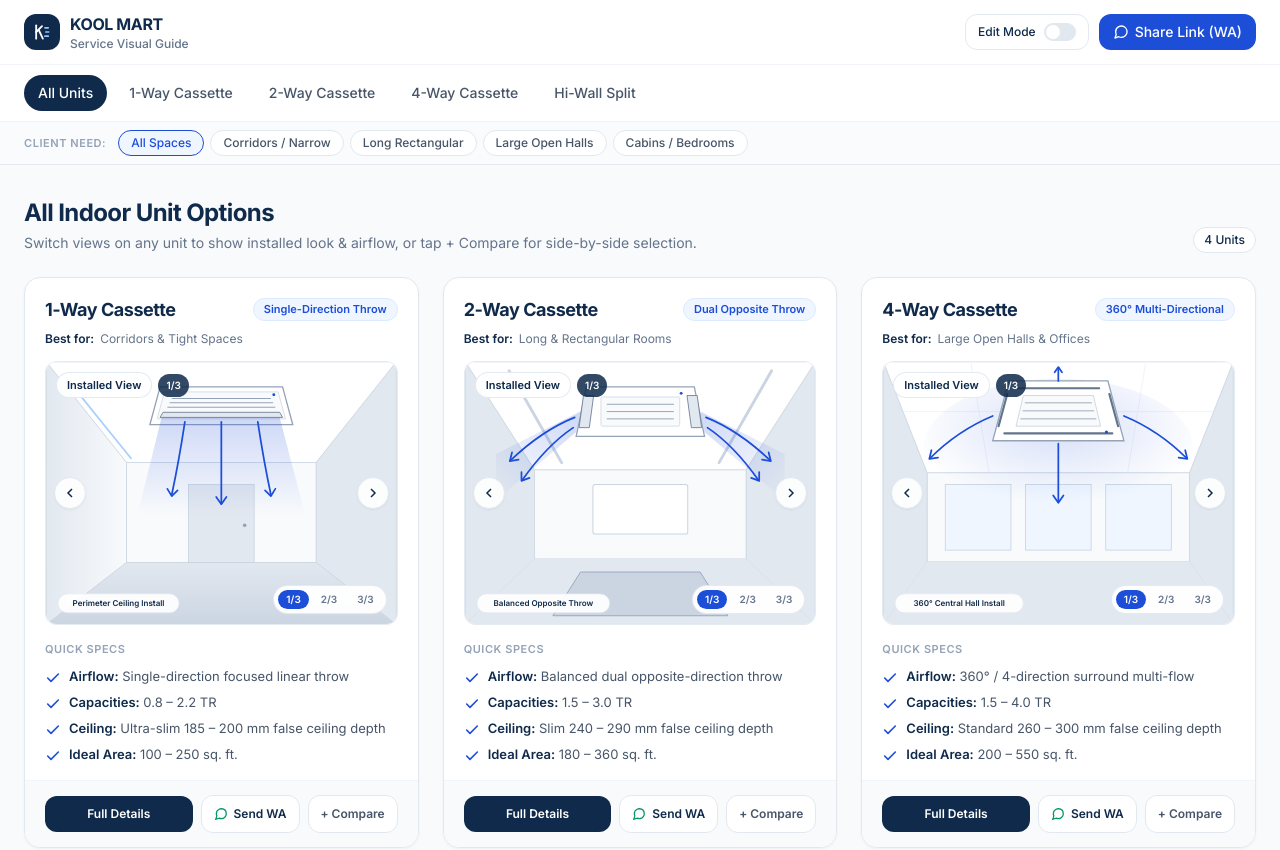
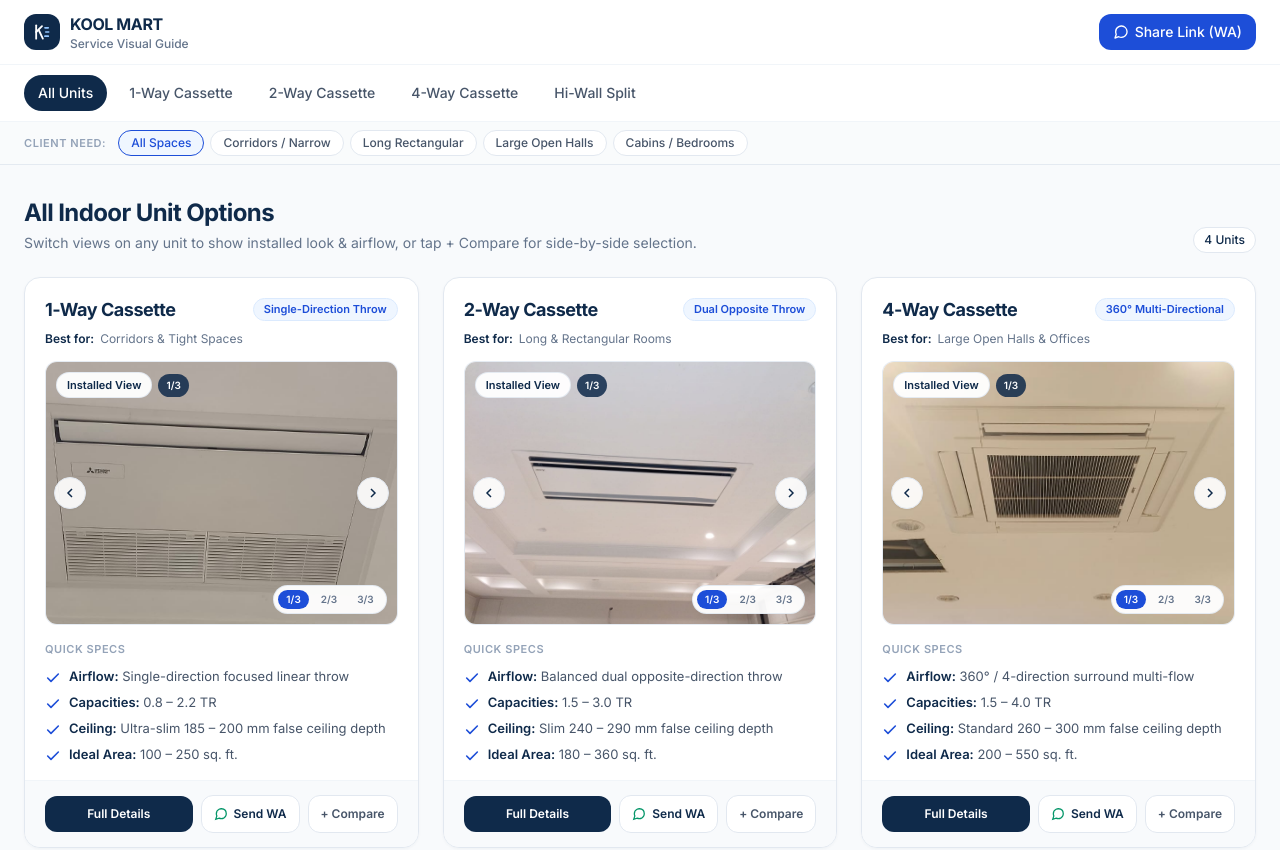
Before and after one commit to operations539/Cataloge-, a plain HTML site: page index.html in a window 1280 px wide. Shown: the top 850 px of the page. Drawn offline with nearby package versions, Linux system fonts and the light colour scheme.

Commit message:
index.html

```diff
--- a/index.html
+++ b/index.html
@@ -95,20 +95,6 @@
       <!-- Right Controls: Edit Mode Toggle + Share Link (WA) -->
       <div class="flex items-center gap-2 sm:gap-2.5 shrink-0">
         <!-- Edit Mode Toggle -->
-        <button
-          id="editModeToggleBtn"
-          type="button"
-          onclick="toggleEditMode()"
-          aria-pressed="false"
-          title="Toggle Edit Mode to test real site photos in-browser"
-          class="inline-flex items-center gap-2 px-3 py-2 rounded-xl border border-slate-200 bg-white hover:bg-slate-50 text-xs font-medium text-[#0F2A4A] transition-all"
-        >
-          <span class="hidden sm:inline">Edit Mode</span>
-          <span class="sm:hidden">Edit</span>
-          <span id="editToggleTrack" class="w-8 h-4.5 rounded-full bg-slate-200 relative inline-flex items-center p-0.5 transition-colors">
-            <span id="editToggleThumb" class="w-3.5 h-3.5 rounded-full bg-white shadow-xs transform transition-transform translate-x-0"></span>
-          </span>
-        </button>
 
         <!-- Share Link (WhatsApp) -->
         <button
@@ -454,7 +440,7 @@
         bestForTag: 'Corridors & Tight Spaces',
         roomCategories: ['corridors', 'cabins'],
         images: {
-          installed: '', // e.g., "images/1way-installed.jpg"
+          installed: '1_way_casatte.jpeg', // e.g., "images/1way-installed.jpg"
           closeup: '',   // e.g., "images/1way-closeup.jpg"
           airflow: ''    // Leave empty to keep crisp airflow diagram
         },
@@ -488,7 +474,7 @@
         bestForTag: 'Long & Rectangular Rooms',
         roomCategories: ['rectangular'],
         images: {
-          installed: '', // e.g., "images/2way-installed.jpg"
+          installed: 'Two_way_castte_ac.jpeg', // e.g., "images/2way-installed.jpg"
           closeup: '',   // e.g., "images/2way-closeup.jpg"
           airflow: ''
         },
@@ -522,7 +508,7 @@
         bestForTag: 'Large Open Halls & Offices',
         roomCategories: ['open-halls'],
         images: {
-          installed: '', // e.g., "images/4way-installed.jpg"
+          installed: '4_way_casatte.jpeg', // e.g., "images/4way-installed.jpg"
           closeup: '',   // e.g., "images/4way-closeup.jpg"
           airflow: ''
         },
@@ -556,7 +542,7 @@
         bestForTag: 'Cabins, Bedrooms & Retrofits',
         roomCategories: ['cabins', 'corridors'],
         images: {
-          installed: '', // e.g., "images/hiwall-installed.jpg"
+          installed: 'hi_wall_ac.jpeg', // e.g., "images/hiwall-installed.jpg"
           closeup: '',   // e.g., "images/hiwall-closeup.jpg"
           airflow: ''
         },
```
